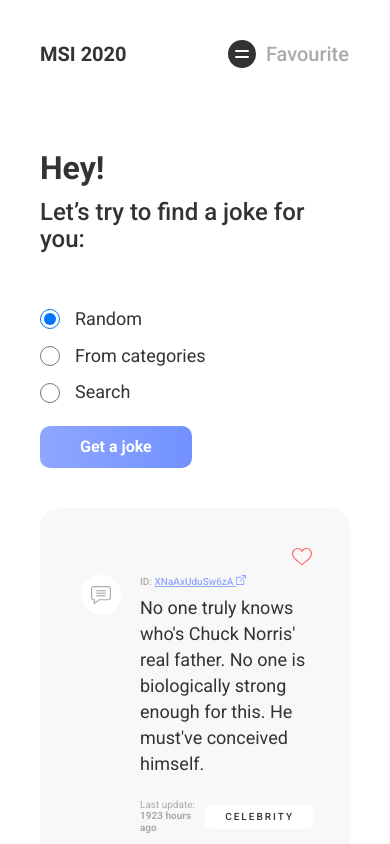
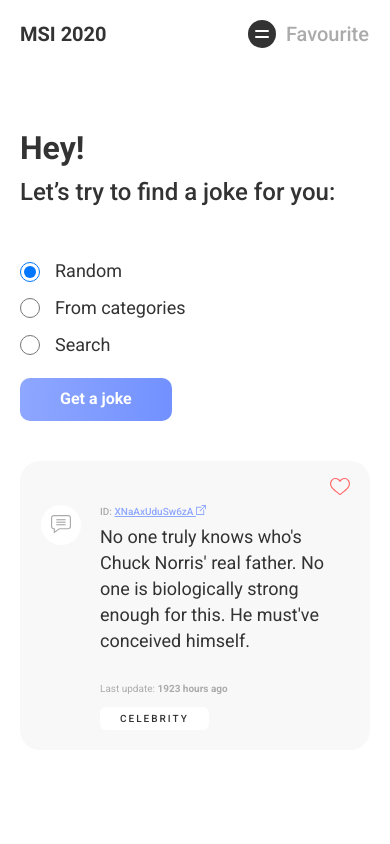
Before and after one commit to maksym-syniuk/Chuck-Jokes, an Angular app: page / in a window 390 px wide. Built offline with nearby package versions, Linux system fonts and the light colour scheme.

Commit message:
added mobile layout

```diff
--- a/src/app/app.component.scss
+++ b/src/app/app.component.scss
@@ -54,3 +54,33 @@
         }
     }
 }
+
+@media (max-width: 420px) {
+    .main {
+        position: relative;
+
+        &__jokes {
+            width: 100%;
+        }
+
+        &__favourite {
+            transform: translateX(100%);
+            transition: 0.5s;
+            position: absolute;
+            top: 0;
+            bottom: 0;
+            right: 0;
+            width: 100%;
+
+            &_shown {
+                transform: translateX(0);
+                left: 0;
+                z-index: 100;
+            }
+        }
+
+        &__backdrop {
+            display: none;
+        }
+    }
+}
--- a/src/app/components/favourite/favourite.component.scss
+++ b/src/app/components/favourite/favourite.component.scss
@@ -26,3 +26,10 @@
         }
     }
 }
+
+@media (max-width: 420px) {
+    .favourite {
+        padding-top: 49px;
+        margin: 20px;
+    }
+}
--- a/src/app/components/jokes/joke-content/joke-content.component.scss
+++ b/src/app/components/jokes/joke-content/joke-content.component.scss
@@ -104,3 +104,27 @@
         padding: 43px 21px 19px 20px;
     }
 }
+
+@media (max-width: 420px) {
+    .joke {
+        padding: 40px 27px 20px 21px;
+
+        &__like {
+            top: 17px;
+            right: 20px;
+        }
+
+        &__content-details {
+            flex-wrap: wrap;
+            margin-top: 29px;
+
+            &_date {
+                margin-bottom: 10px;
+            }
+        }
+
+        &_dark-theme {
+            padding: 42px 19px 2px;
+        }
+    }
+}
--- a/src/app/components/jokes/jokes.component.scss
+++ b/src/app/components/jokes/jokes.component.scss
@@ -53,7 +53,6 @@
             &__pop-up {
                 width: 100%;
                 margin-top: 25px;
-
                 margin-bottom: 13px;
                 display: none;
 
@@ -78,7 +77,8 @@
                 height: 20px;
 
                 &[type="radio"]:checked ~ .control__pop-up {
-                    display: block;
+                    display: flex;
+                    flex-wrap: wrap;
                 }
             }
         }
@@ -155,3 +155,13 @@
         }
     }
 }
+
+@media (max-width: 420px) {
+    .jokes__burger-btn {
+        right: 21px;
+    }
+
+    input[type="radio"]:checked ~ .control__pop-up {
+        margin-bottom: 0;
+    }
+}
--- a/src/styles.scss
+++ b/src/styles.scss
@@ -37,6 +37,7 @@
         font-weight: 500;
         font-size: 12px;
         margin-right: 8px;
+        margin-bottom: 8px;
         letter-spacing: 2px;
         text-transform: uppercase;
         color: #ababab;
@@ -70,6 +71,12 @@
 @media (max-width: 834px) {
     .container__left {
         max-width: 833px;
-        margin: 40px auto;
     }
 }
+
+@media (max-width: 420px) {
+    .container__left {
+        margin: 20px auto;
+        padding: 0 20px;
+    }
+}
```
